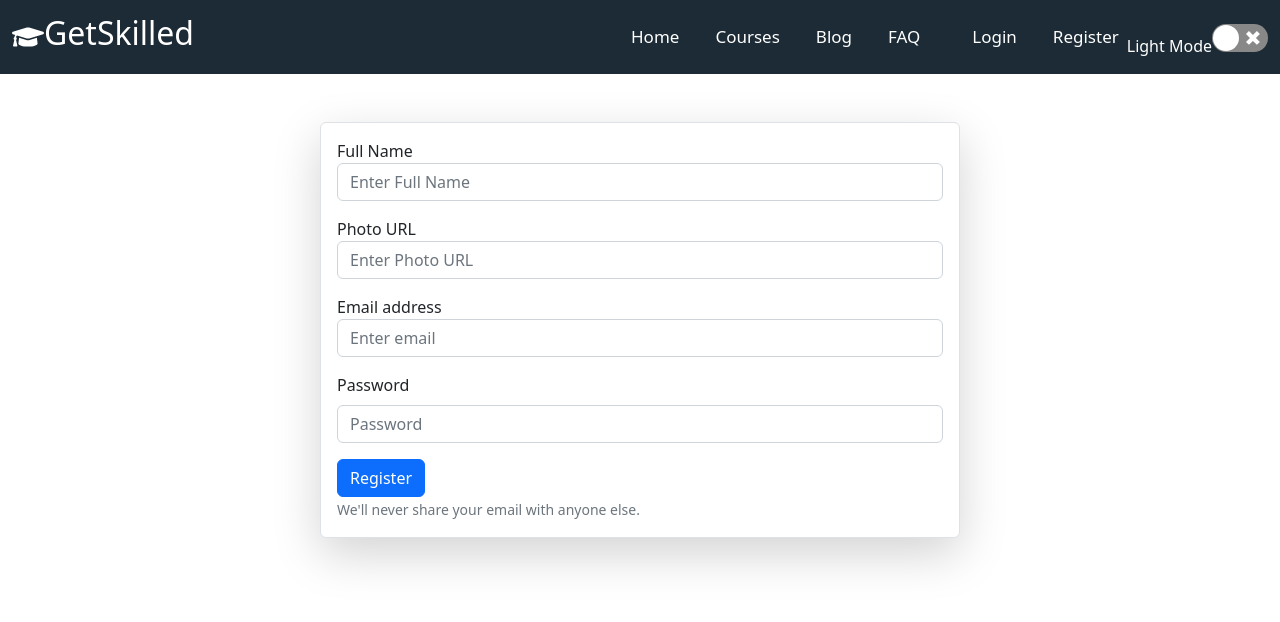
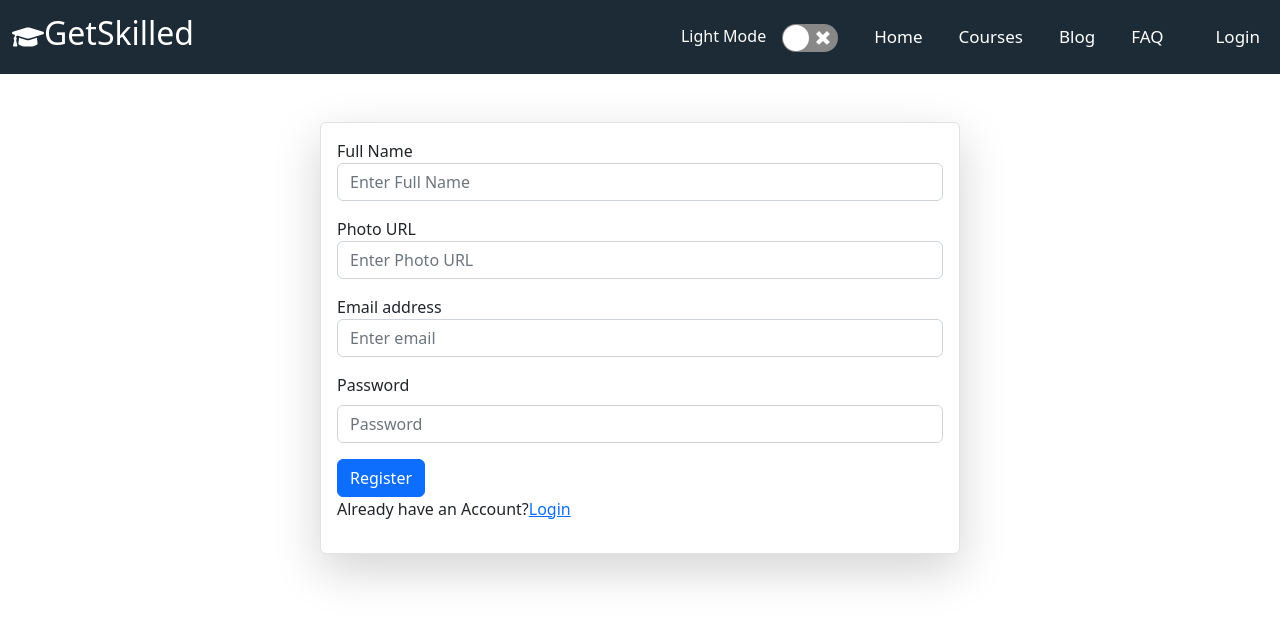
Before and after one commit to bhabna01/GetSkilled-Client, a React (Create React App) app: page /register in a window 1280 px wide. Shown: the top 622 px of the page. Built offline with nearby package versions, Linux system fonts and the light colour scheme; no server answers.

Commit message:
15th commit

```diff
--- a/src/App.css
+++ b/src/App.css
@@ -34,7 +34,7 @@
 
 #dark {
   background-color: #282c34;
-  color: white;
+  color: rgb(85, 192, 165);
 }
 
 @keyframes App-logo-spin {
--- a/src/Pages/CheckOut/CheckOut.js
+++ b/src/Pages/CheckOut/CheckOut.js
@@ -1,8 +1,17 @@
 import React from 'react';
+import { Button } from 'react-bootstrap';
+import { useLoaderData } from 'react-router-dom';
 
 const CheckOut = () => {
+    const checkout = useLoaderData();
+    const { title, price } = checkout;
     return (
-        <div>
+        <div className='container-fluid question w-50 border shadow-lg p-3 bg-body rounded mt-5'>
+            <div>
+                <p className='fw-bold fs-5'>Name:<small>{title}</small></p>
+                <p className='fw-bold  fs-5'>Price:<small>{price}</small></p>
+                <Button>Proceed to Checkout</Button>
+            </div>
 
         </div>
     );
--- a/src/Pages/Courses/Courses.js
+++ b/src/Pages/Courses/Courses.js
@@ -14,7 +14,7 @@ const Courses = () => {
                     <LeftsideNav></LeftsideNav>
                 </Col>
                 <Col lg='7'>
-                    <h1 className='text-center'>Courses :{allCourses.length}</h1>
+                    <h1 className='text-center'>Featured Courses</h1>
                     {
                         allCourses.map(category => <CourseCard
 
--- a/src/Pages/Login/Login.js
+++ b/src/Pages/Login/Login.js
@@ -2,7 +2,7 @@ import { GithubAuthProvider, GoogleAuthProvider } from 'firebase/auth';
 import React, { useContext, useState } from 'react';
 import { Button, ButtonGroup, Form } from 'react-bootstrap';
 import { FaGithub, FaGoogle } from 'react-icons/fa';
-import { useLocation, useNavigate } from 'react-router-dom';
+import { Link, useLocation, useNavigate } from 'react-router-dom';
 import { AuthContext } from '../../Context/AuthProvider/AuthProvider';
 
 
@@ -84,6 +84,7 @@ const Login = () => {
                     <Button onClick={handleGitSignIn} variant='outline-dark' className='mb-2'><FaGithub></FaGithub> Login with Github </Button>
                 </ButtonGroup>
             </div>
+            <p>New to this Website?<Link to='/register'>Register</Link></p>
 
         </div>
     );
--- a/src/Pages/Register/Register.js
+++ b/src/Pages/Register/Register.js
@@ -1,6 +1,7 @@
 import React, { useState } from 'react';
 import { useContext } from 'react';
 import { Button, Form } from 'react-bootstrap';
+import { Link } from 'react-router-dom';
 import { AuthContext } from '../../Context/AuthProvider/AuthProvider';
 
 const Register = () => {
@@ -36,12 +37,12 @@ const Register = () => {
                 </Form.Group>
                 <Form.Group className="mb-3 ms-0" controlId="formBasicEmail">
                     <Form.Label className='m-0'>Photo URL</Form.Label>
-                    <Form.Control name='photoURL' type="text" placeholder="Enter Photo URL" required />
+                    <Form.Control name='photoURL' type="text" placeholder="Enter Photo URL" />
 
                 </Form.Group>
                 <Form.Group className="mb-3 ms-0" controlId="formBasicEmail">
                     <Form.Label className='m-0'>Email address</Form.Label>
-                    <Form.Control name='email' type="email" placeholder="Enter email" />
+                    <Form.Control name='email' type="email" placeholder="Enter email" required />
 
                 </Form.Group>
 
@@ -55,9 +56,9 @@ const Register = () => {
                 </Button>
             </Form>
             <Form.Text className="text-muted">
-                We'll never share your email with anyone else.
+                {error}
             </Form.Text>
-
+            <p> Already have an Account?<Link to='/login'>Login</Link></p>
         </div>
     );
 };
--- a/src/Pages/Shared/Header/Header.js
+++ b/src/Pages/Shared/Header/Header.js
@@ -29,6 +29,11 @@ const Header = () => {
                 </button>
                 <div className="collapse navbar-collapse" id="navbarTogglerDemo02">
                     <ul className="navbar-nav ms-auto  mt-3 mb-lg-0 ">
+
+                        <div className='d-flex' >
+                            <p className='text-white me-3'> {theme === 'light' ? 'Light Mode' : 'Dark Mode'}</p>
+                            <ReactSwitch onChange={handleToggle} checked={theme === 'dark'}></ReactSwitch>
+                        </div>
                         <li className="nav-item">
                             <Link to="/">Home</Link>
                         </li>
@@ -60,14 +65,14 @@ const Header = () => {
                                     <>
                                         <Link to="/login">Login</Link>
 
-                                        <Link to="/register">Register</Link>
+
 
 
                                     </>
                             }
 
                         </li>
-                        <li className="nav-item text-white">{theme === 'light' ? 'Light Mode' : 'Dark Mode'}<ReactSwitch onChange={handleToggle} checked={theme === 'dark'}></ReactSwitch></li>
+
 
                     </ul>
 
--- a/src/Pages/Shared/LeftsideNav/LeftsideNav.js
+++ b/src/Pages/Shared/LeftsideNav/LeftsideNav.js
@@ -13,7 +13,7 @@ const LeftsideNav = () => {
     }, [])
     return (
         <div>
-            <h4>All Category{categories.length}</h4>
+            <h4>All Categories</h4>
             {
                 categories.map(category => <p key={category.id}>
                     <Link to={`/category/${category.id}`}>{category.name}</Link>
```
